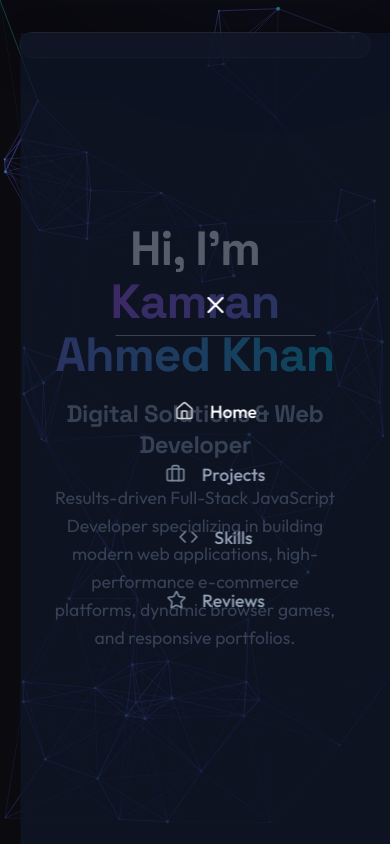
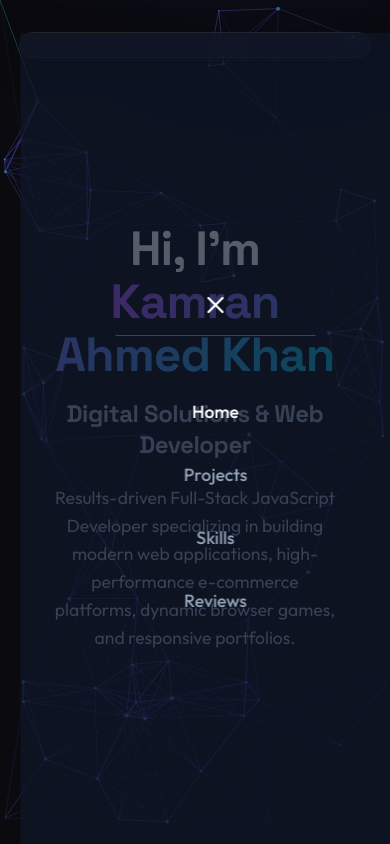
Before and after one commit to funkyvibespk/testportfolio, a React (Vite) app: page / in a window 390 px wide. Both pictures are taken after a click on the button 56 px from the left and 66 px from the top of the page. Shown: the top 844 px of the page. Built offline with nearby package versions, Linux system fonts and the light colour scheme.

Commit message:
icon
icon

```diff
--- a/src/App.css
+++ b/src/App.css
@@ -188,21 +188,13 @@ section {
 
   .nav-link {
     font-size: 1.1rem;
-    width: 200px; /* fixed width to keep icons aligned while centering the whole block */
-    text-align: left;
+    width: 100%;
+    text-align: center;
     padding: 0.5rem 1rem;
-    display: flex;
-    align-items: center;
-    gap: 1rem;
-    justify-content: center;
   }
 
   .nav-link:hover {
     transform: none;
-  }
-
-  .nav-icon {
-    opacity: 0.8;
   }
 
   section {
--- a/src/App.jsx
+++ b/src/App.jsx
@@ -1,5 +1,5 @@
 import { useState } from 'react';
-import { Menu, X, Home, Briefcase, Code, Star } from 'lucide-react';
+import { Menu, X } from 'lucide-react';
 import './App.css';
 import Hero from './components/Hero';
 import Projects from './components/Projects';
@@ -45,20 +45,16 @@ function App() {
             </button>
           )}
           <a className={`nav-link ${activeSection === 'home' ? 'active' : ''}`} onClick={() => scrollTo('home')}>
-            {isMobileMenuOpen && <Home size={20} className="nav-icon" />}
-            <span>Home</span>
+            Home
           </a>
           <a className={`nav-link ${activeSection === 'projects' ? 'active' : ''}`} onClick={() => scrollTo('projects')}>
-            {isMobileMenuOpen && <Briefcase size={20} className="nav-icon" />}
-            <span>Projects</span>
+            Projects
           </a>
           <a className={`nav-link ${activeSection === 'skills' ? 'active' : ''}`} onClick={() => scrollTo('skills')}>
-            {isMobileMenuOpen && <Code size={20} className="nav-icon" />}
-            <span>Skills</span>
+            Skills
           </a>
           <a className={`nav-link ${activeSection === 'testimonials' ? 'active' : ''}`} onClick={() => scrollTo('testimonials')}>
-            {isMobileMenuOpen && <Star size={20} className="nav-icon" />}
-            <span>Reviews</span>
+            Reviews
           </a>
         </div>
 
```
